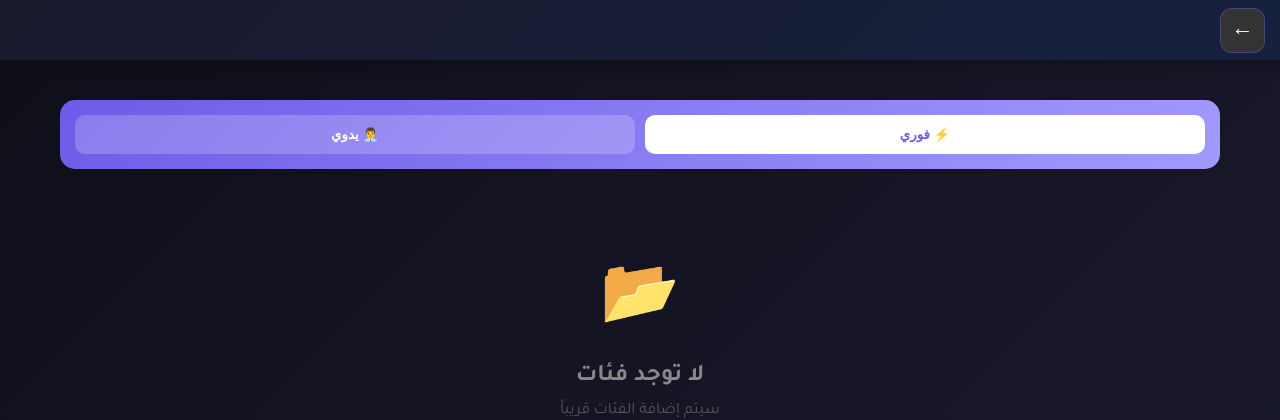
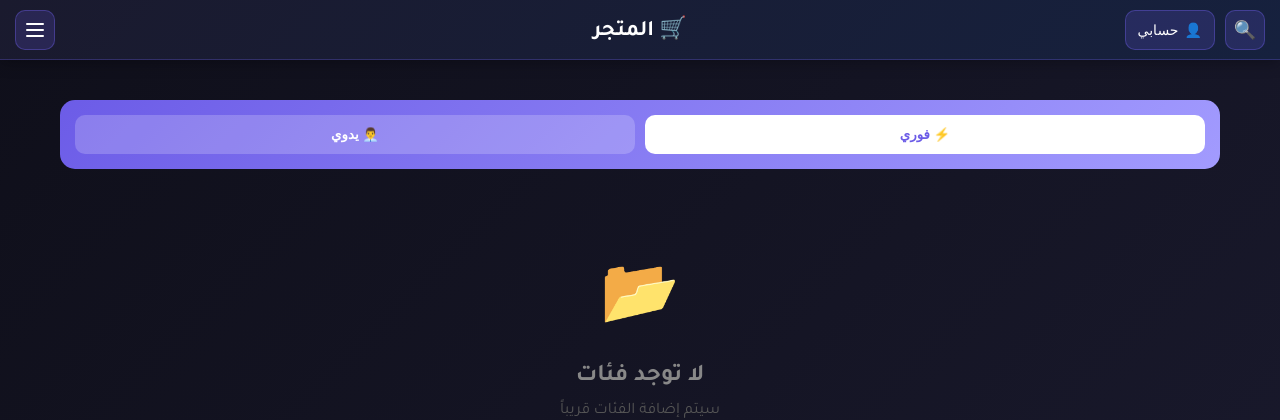
Before and after one commit to ziadosama582005-crypto/tttrrrrrrrrrrr, a Flask app: page / in a window 1280 px wide. Shown: the top 420 px of the page. Run offline with Flask 3, Linux system fonts and the light colour scheme; some libraries are stand-ins or nearby versions.

Commit message:
Restore full header in categories page

```diff
--- a/templates/categories.html
+++ b/templates/categories.html
@@ -20,49 +20,84 @@
             padding-top: 70px;
         }
 
-        /* الهيدر البسيط - زر الرجوع فقط */
-        .simple-header {
+        /* الهيدر الرئيسي */
+        .main-header {
             position: fixed;
             top: 0;
+            left: 0;
             right: 0;
-            left: 0;
             height: 60px;
             background: linear-gradient(135deg, #1a1a2e 0%, #16213e 100%);
+            border-bottom: 1px solid rgba(108, 92, 231, 0.3);
             display: flex;
             align-items: center;
+            justify-content: space-between;
             padding: 0 15px;
             z-index: 999;
             box-shadow: 0 2px 15px rgba(0, 0, 0, 0.3);
         }
 
-        .back-btn {
+        .header-right {
+            display: flex;
+            align-items: center;
+            gap: 10px;
+        }
+
+        .header-center {
+            position: absolute;
+            left: 50%;
+            transform: translateX(-50%);
+        }
+
+        .header-logo {
+            font-size: 22px;
+            font-weight: bold;
+            color: #fff;
+            display: flex;
+            align-items: center;
+            gap: 8px;
+        }
+
+        .header-logo img {
+            height: 35px;
+            width: auto;
+        }
+
+        .header-left {
+            display: flex;
+            align-items: center;
+        }
+
+        .header-btn {
             background: rgba(108, 92, 231, 0.2);
             border: 1px solid rgba(108, 92, 231, 0.4);
             color: #fff;
-            width: 45px;
-            height: 45px;
-            border-radius: 12px;
+            width: 40px;
+            height: 40px;
+            border-radius: 10px;
             display: flex;
             align-items: center;
             justify-content: center;
             cursor: pointer;
             transition: all 0.3s;
-            font-size: 22px;
-            text-decoration: none;
-        }
-
-        .back-btn:hover {
+            font-size: 18px;
+        }
+
+        .header-btn:hover {
             background: rgba(108, 92, 231, 0.4);
             border-color: #6c5ce7;
             transform: scale(1.05);
         }
 
-        /* إخفاء الهيدر القديم */
-        .main-header {
-            display: none !important;
+        .header-btn.account-btn {
+            width: auto;
+            padding: 0 12px;
+            gap: 6px;
+            font-size: 14px;
         }
 
         .menu-btn {
+            flex-direction: column;
             gap: 4px;
         }
 
@@ -475,11 +510,33 @@
     </style>
 </head>
 <body data-logged-in="{{ 'true' if is_logged_in else 'false' }}">
-    <!-- الهيدر البسيط - زر الرجوع فقط -->
-    <header class="simple-header">
-        <a href="/" class="back-btn" title="الرجوع للرئيسية">
-            ←
-        </a>
+    <!-- الهيدر الرئيسي -->
+    <header class="main-header">
+        <!-- يمين الشاشة: البحث وحسابي -->
+        <div class="header-right">
+            <button class="header-btn" onclick="openSearch()" title="بحث">
+                🔍
+            </button>
+            <button class="header-btn account-btn" id="headerAccountBtn" onclick="handleAccountClick()" title="حسابي">
+                <span id="headerAccountIcon">👤</span> <span id="headerAccountText">حسابي</span>
+            </button>
+        </div>
+
+        <!-- وسط: الشعار -->
+        <div class="header-center">
+            <div class="header-logo">
+                🛒 المتجر
+            </div>
+        </div>
+
+        <!-- يسار الشاشة: القائمة -->
+        <div class="header-left">
+            <button class="header-btn menu-btn" onclick="openSideMenu()" title="القائمة">
+                <span></span>
+                <span></span>
+                <span></span>
+            </button>
+        </div>
     </header>
 
     <!-- القائمة الجانبية -->
```
